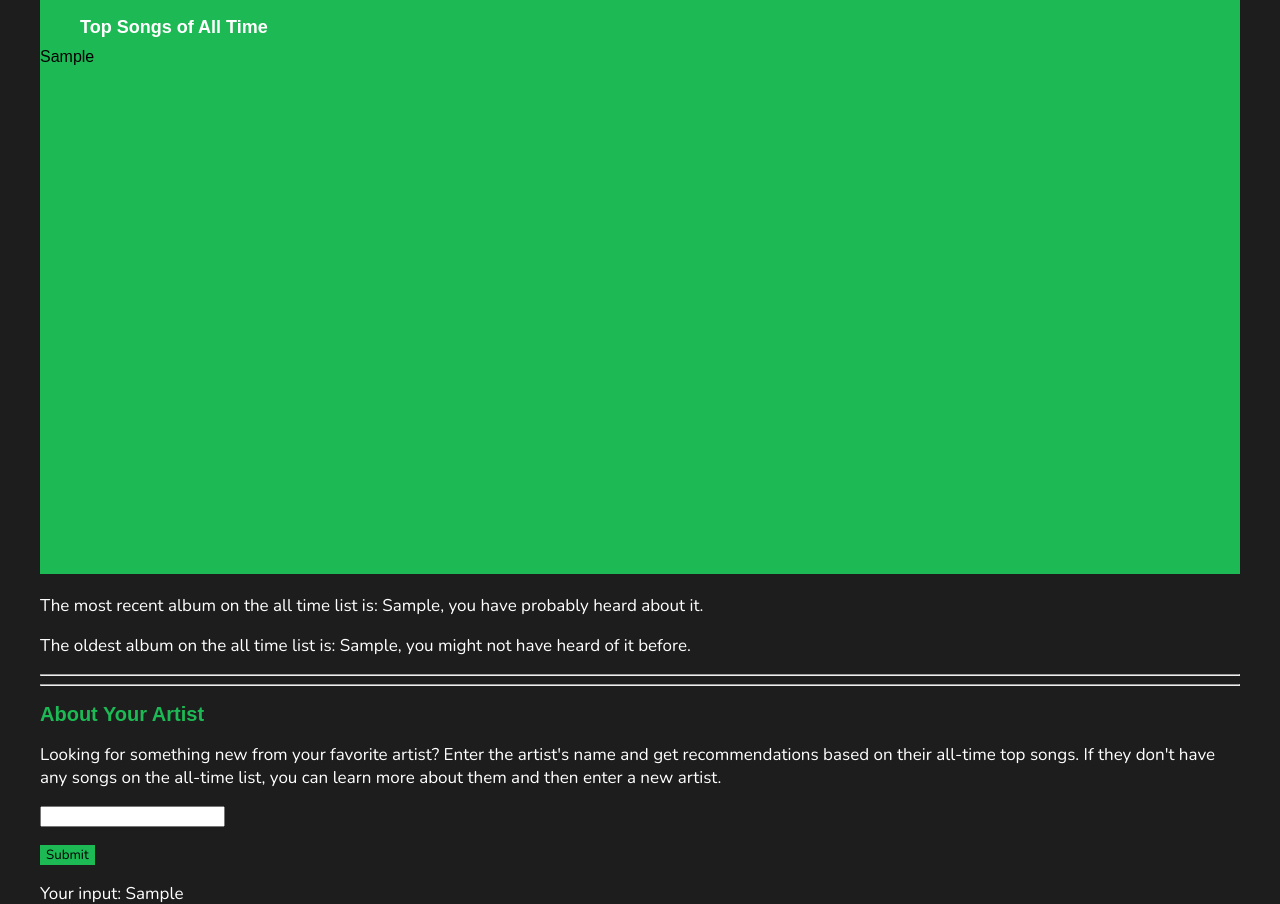
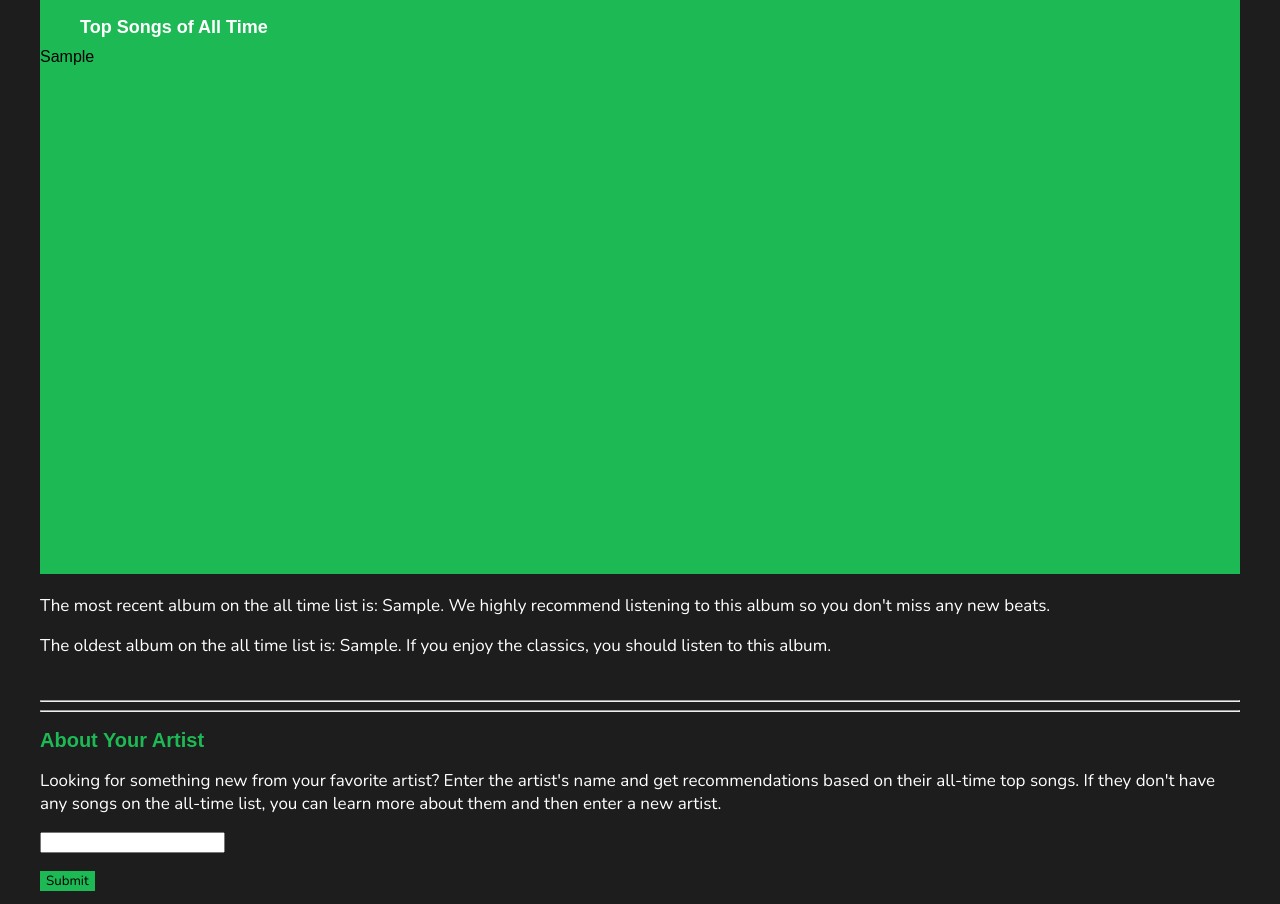
Before and after one commit to MarkPhamm/spotify_app, a Flask app: template spotify_app/templates/index.html in a window 1280 px wide. Shown: the part 972-1876 px from the top of the page. Run offline with Flask 3, Linux system fonts and the light colour scheme; the template is opened without the code that fills it: most values are stand-ins (such as "Sample title", 1, 10 or a date in 2020); parts of the project's set-up code (start-up, migrations or seed data) failed here and were passed over; some web fonts are replaced.

Commit message:
added formating

```diff
--- a/spotify_app/templates/index.html
+++ b/spotify_app/templates/index.html
@@ -44,9 +44,10 @@
         {{ top_songs_html|safe }}
     </table>
 </div>
-<p>The most recent album on the all time list is: {{ newest_album|safe }}, you have probably heard about it.</p>
-<p>The oldest album on the all time list is: {{ oldest_album|safe }}, you might not have heard of it before.</p>
+<p>The most recent album on the all time list is: {{ newest_album|safe }}. We highly recommend listening to this album so you don't miss any new beats.</p>
+<p>The oldest album on the all time list is: {{ oldest_album|safe }}. If you enjoy the classics, you should listen to this album.</p>
 
+<br>
 <hr>
 <hr>
 
```
